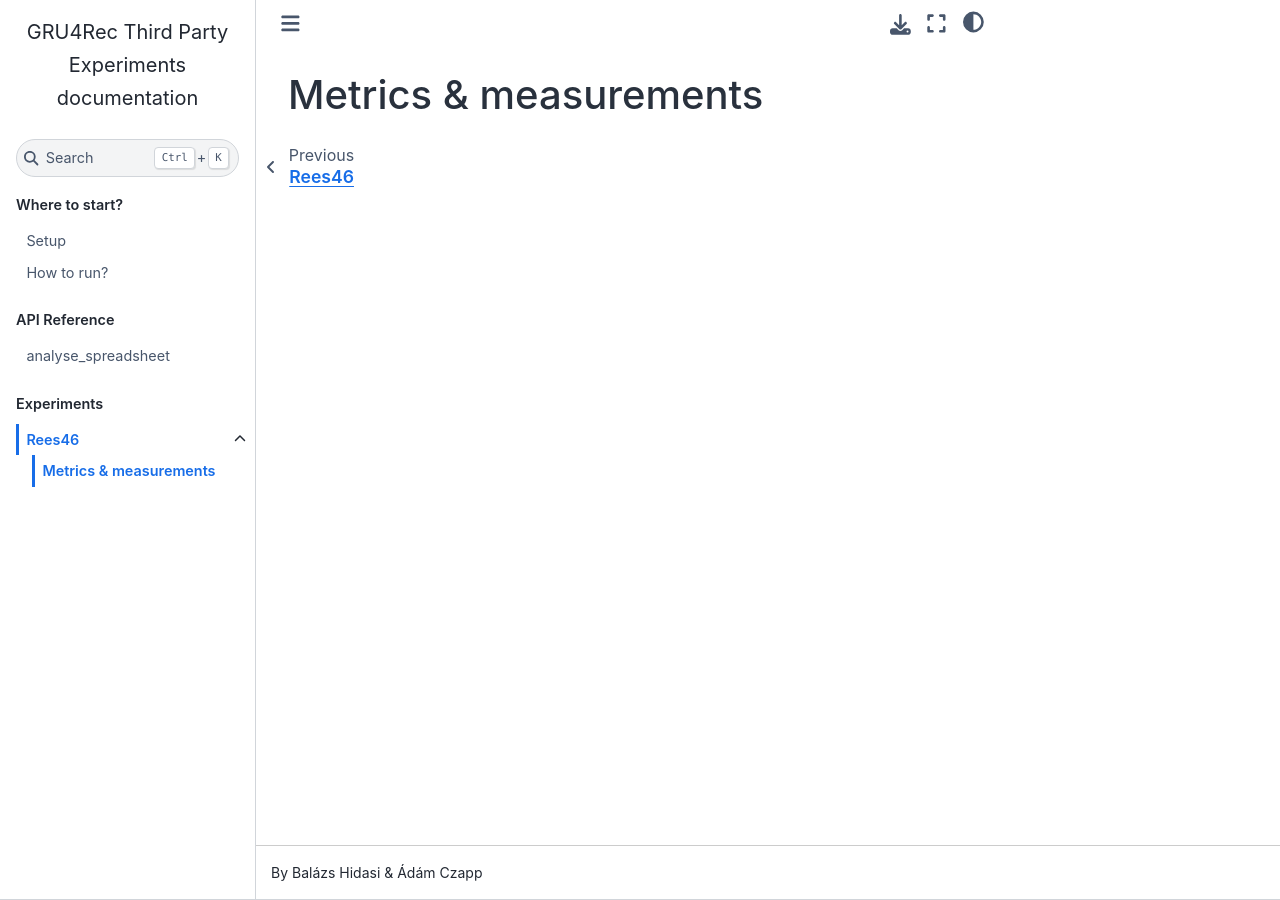
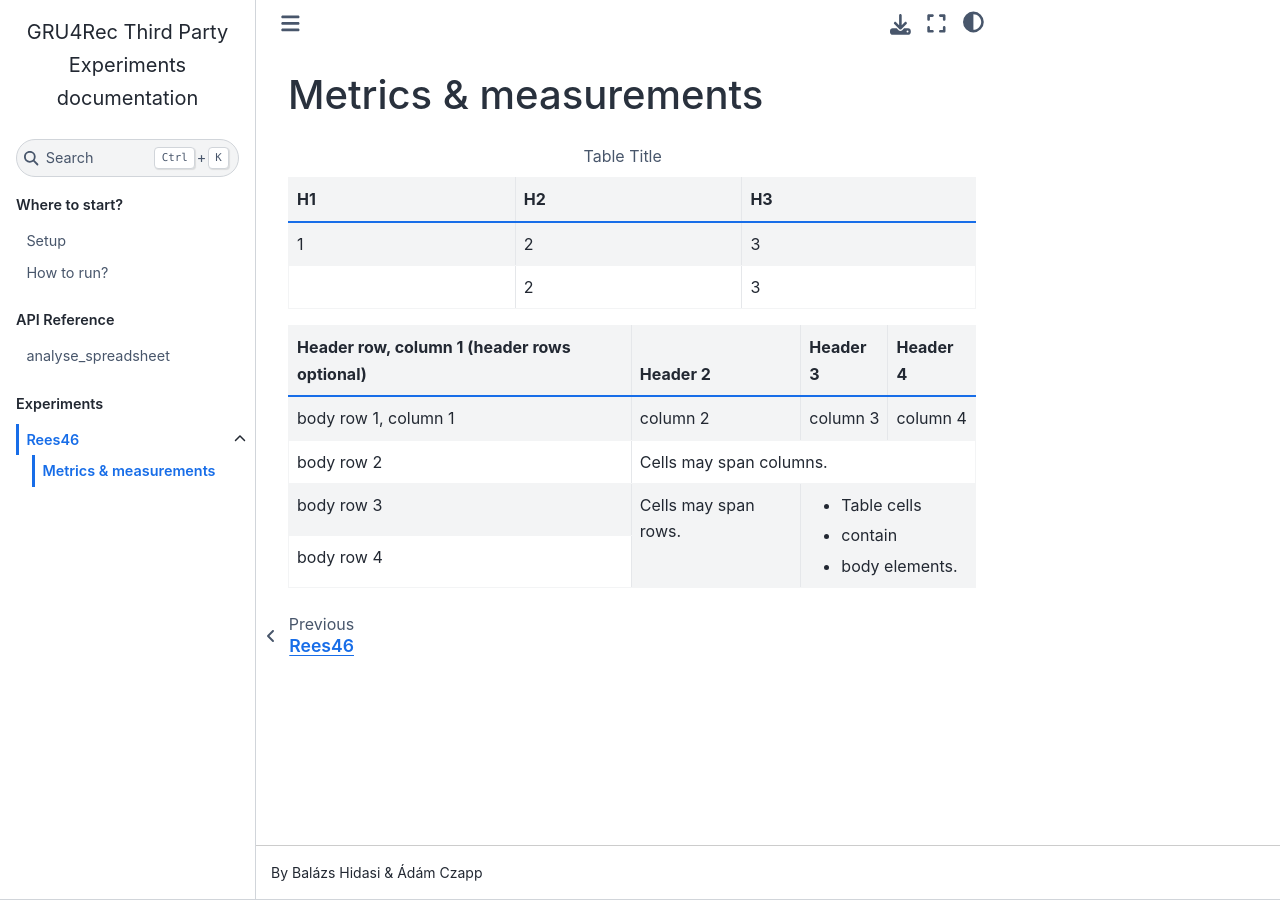
Before and after one commit to hidasib/gru4rec_third_party_comparison, a Sphinx documentation site: the page built from docs/rees46/rees46_sub1.rst, in a window 1280 px wide. Built offline with Sphinx 7.4.7 and the Sphinx Book theme 1.1.4, drawn with Linux system fonts in a browser that asks for light colours.

Commit message:
added some dummy tables

```diff
--- a/docs/conf.py
+++ b/docs/conf.py
@@ -48,6 +48,3 @@
 # so a file named "default.css" will overwrite the builtin "default.css".
 html_static_path = ['_static']
 html_css_files = ["custom.css"]
-html_theme_options = {
-    "body_min_width ": 700,
-}
--- /dev/null
+++ b/docs/rees46/data.csv
@@ -0,0 +1,3 @@
+H1,H2,H3
+1,2,3
+,2,3
--- /dev/null
+++ b/docs/rees46/rees46_sub1.rst
@@ -0,0 +1,19 @@
+Metrics & measurements
+==================================================================
+.. csv-table:: Table Title
+   :file: data.csv
+   :widths: 33, 33, 34
+   :header-rows: 1
+
++------------------------+------------+----------+----------+
+| Header row, column 1   | Header 2   | Header 3 | Header 4 |
+| (header rows optional) |            |          |          |
++========================+============+==========+==========+
+| body row 1, column 1   | column 2   | column 3 | column 4 |
++------------------------+------------+----------+----------+
+| body row 2             | Cells may span columns.          |
++------------------------+------------+---------------------+
+| body row 3             | Cells may  | - Table cells       |
++------------------------+ span rows. | - contain           |
+| body row 4             |            | - body elements.    |
++------------------------+------------+---------------------+
```
Also changed, not shown: docs/rees46/rees46_sub1.md (deleted, +0 -1 lines).
